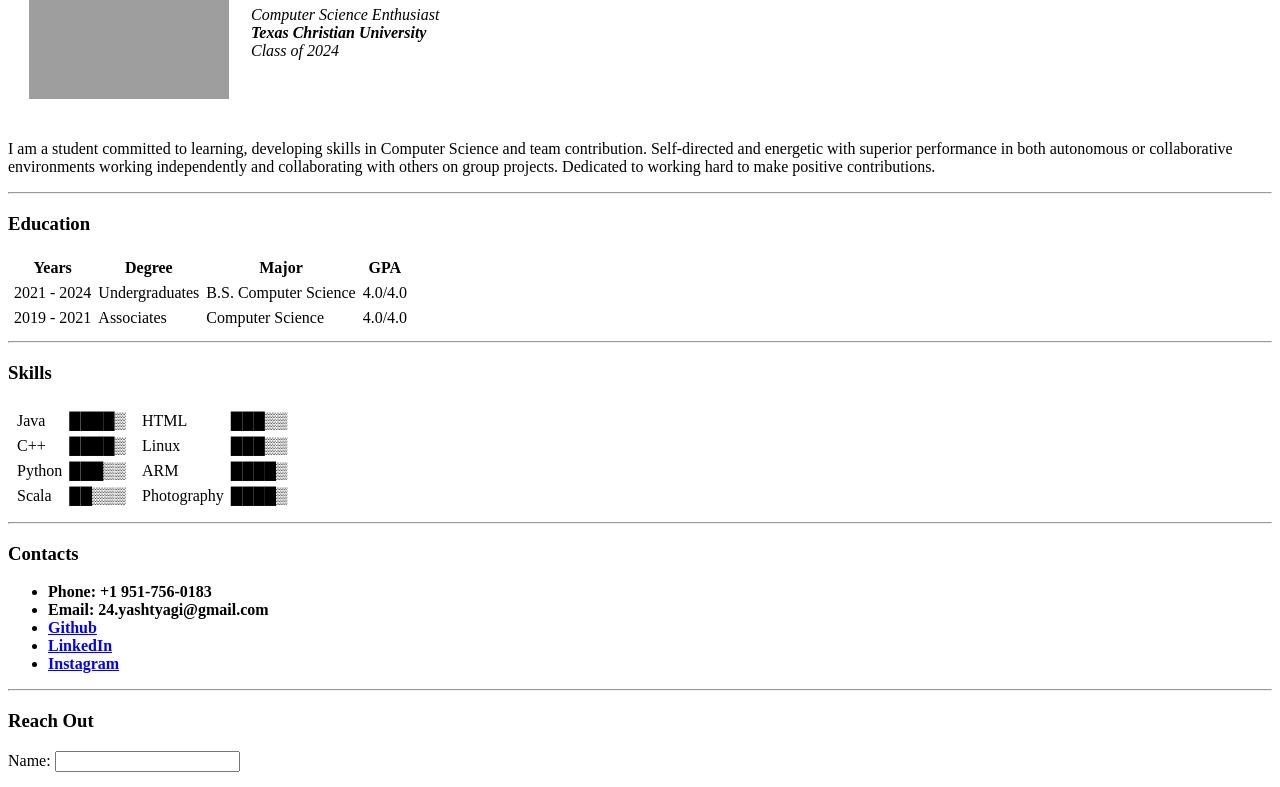
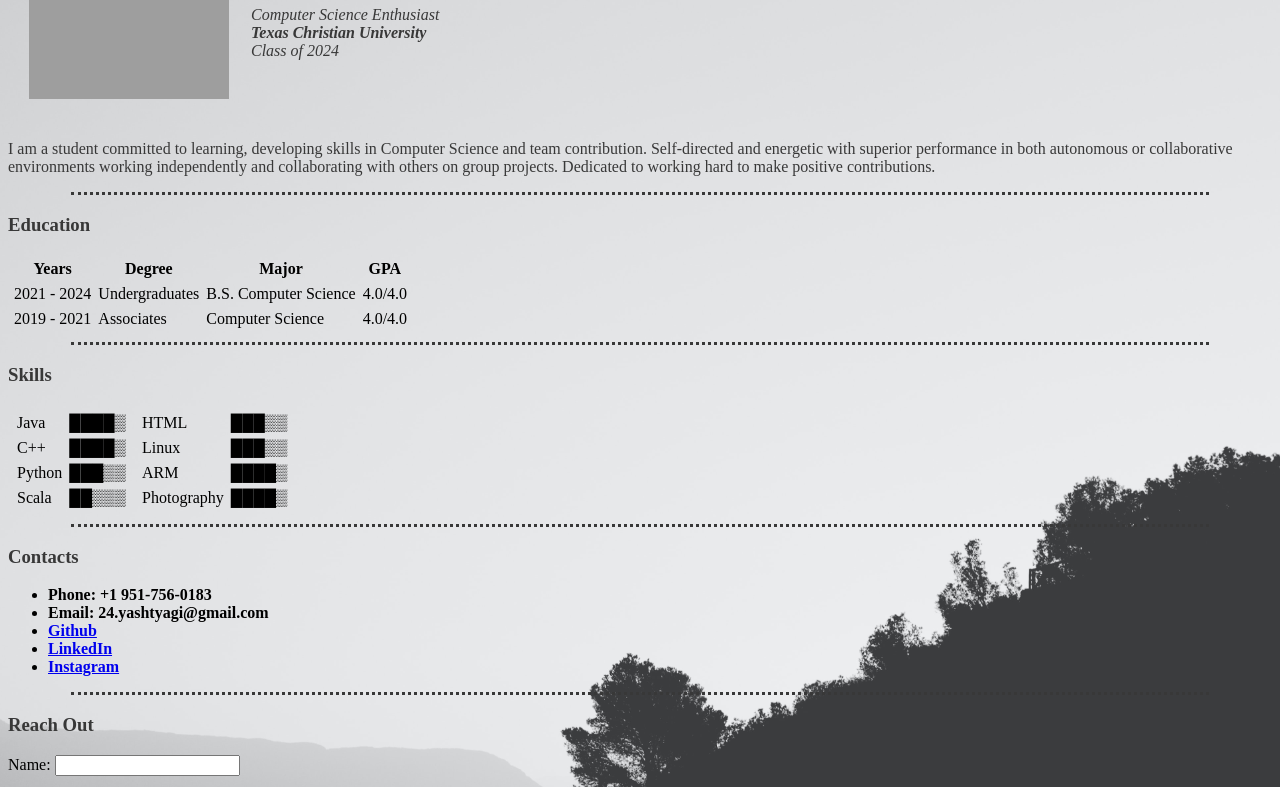
Before and after one commit to yashtyagi4/PersonalWebsite, a plain HTML site: page index.html in a window 1280 px wide. Shown: the part 130-917 px from the top of the page. Drawn offline with Linux system fonts and the light colour scheme; grey boxes are pictures that could not be loaded.

Commit message:
Added CSS

```diff
--- /dev/null
+++ b/CSS/styles.css
@@ -0,0 +1,19 @@
+body { background-color: #DFDFDE;
+       background-image: url("image2.jpeg");
+       background-position: center;
+       background-size: cover;}
+
+hr   { border-color: #383838;
+       border-style: dotted none none;
+       width: 90%;
+       border-width: 3px;
+       height: 0px;
+     }
+
+h1  { color: #383838 }
+
+h2  { color: #383838 }
+
+h3  { color: #383838 }
+
+p   { color: #383838 }
--- a/index.html
+++ b/index.html
@@ -4,6 +4,7 @@
 <head>
   <meta charset="utf-8">
   <title>YASH</title>
+  <link rel="stylesheet" href="CSS/styles.css">
 </head>
 
 <body>
```
Also changed, not shown: CSS/image2.jpeg (added).
